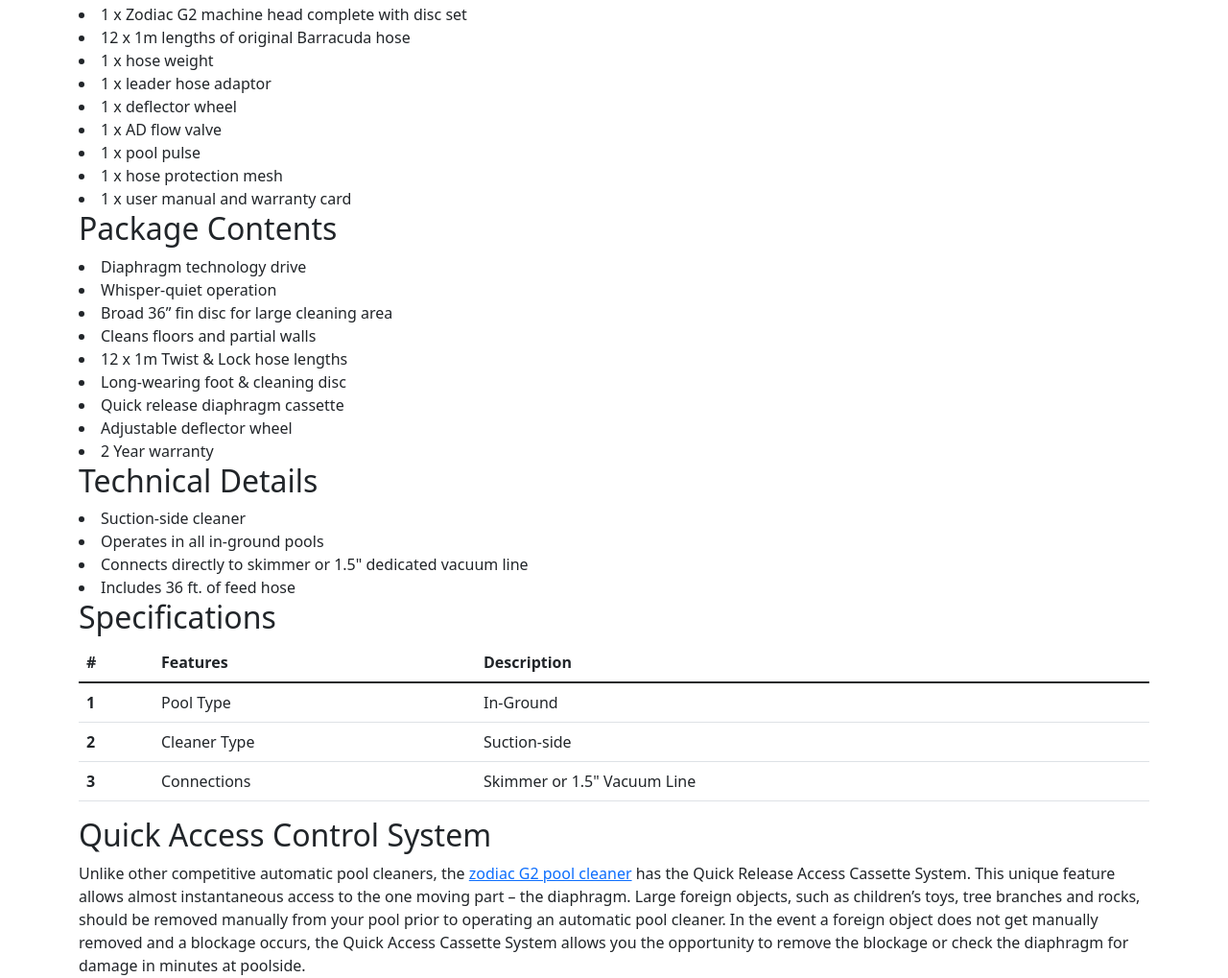
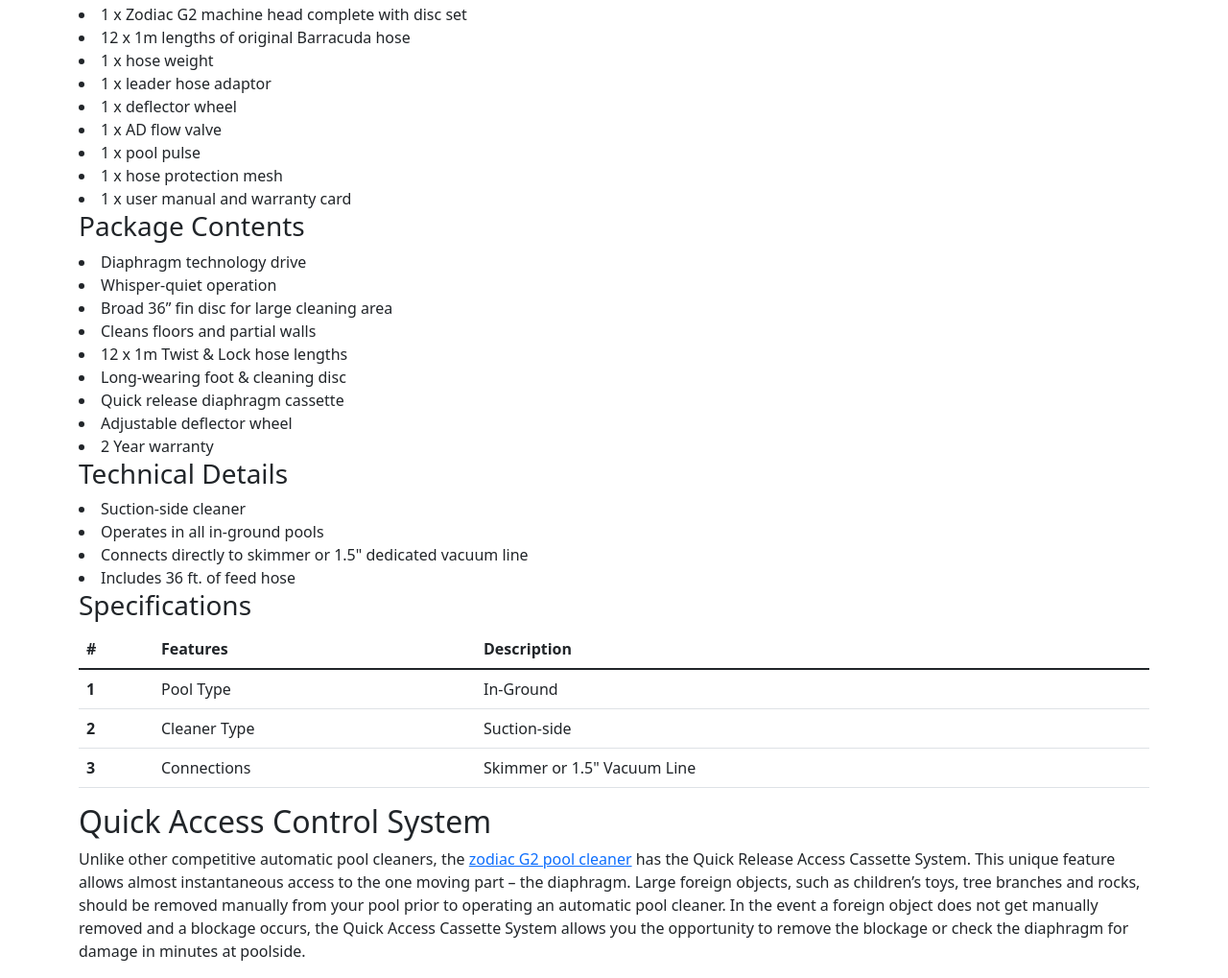
Before and after one commit to poolwiseliving001/poolwiseliving, a plain HTML site: page Zodiac-g2-pool-cleaner.html in a window 1280 px wide. Shown: the part 1154-2173 px from the top of the page at 96% size. Drawn offline with nearby package versions, Linux system fonts and the light colour scheme.

Commit message:
Update Zodiac-g2-pool-cleaner.html

```diff
--- a/Zodiac-g2-pool-cleaner.html
+++ b/Zodiac-g2-pool-cleaner.html
@@ -3,6 +3,10 @@
 
 <head>
     <!-- Required meta tags -->
+     <meta name="title"
+content="Poolwise Living Perth | cartridge filter | pool pumps">
+  <meta name="description"
+content="A cartridge filter is a piece of tubular filtration equipment that can be used in various products for an array of filtration requirements. A cartridge is encased within a housing or a casing and used to remove unwanted particles, pollutants, and chemicals from liquids.">
     <meta charset="utf-8">
     <meta name="viewport" content="width=device-width, initial-scale=1">
     <link rel="shortcut icon" type="image/png" href="swimming.png"/>
@@ -97,7 +101,7 @@
         <li>1 x pool pulse</li>
         <li>1 x hose protection mesh</li>
         <li>1 x user manual and warranty card</li>
-    <h2>Package Contents</h2>
+    <h3>Package Contents</h3>
         <li>Diaphragm technology drive</li>
         <li>Whisper-quiet operation</li>
         <li>Broad 36” fin disc for large cleaning area</li>
@@ -107,12 +111,12 @@
         <li>Quick release diaphragm cassette</li>
         <li>Adjustable deflector wheel</li>
         <li>2 Year warranty</li>
-    <h2>Technical Details</h2>
+    <h3>Technical Details</h3>
     <li>Suction-side cleaner</li>
     <li>Operates in all in-ground pools</li>
     <li>Connects directly to skimmer or 1.5" dedicated vacuum line</li>
     <li>Includes 36 ft. of feed hose</li>
-    <h2>Specifications</h2>
+    <h3>Specifications</h3>
     <table class="table">
         <thead>
           <tr>
```
